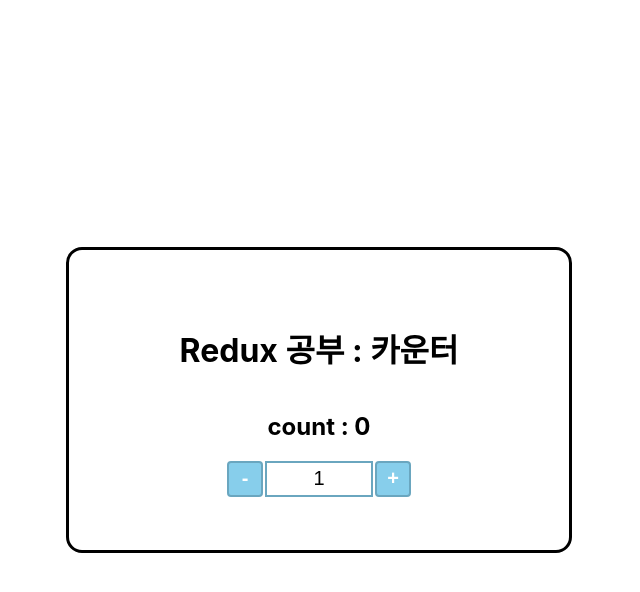
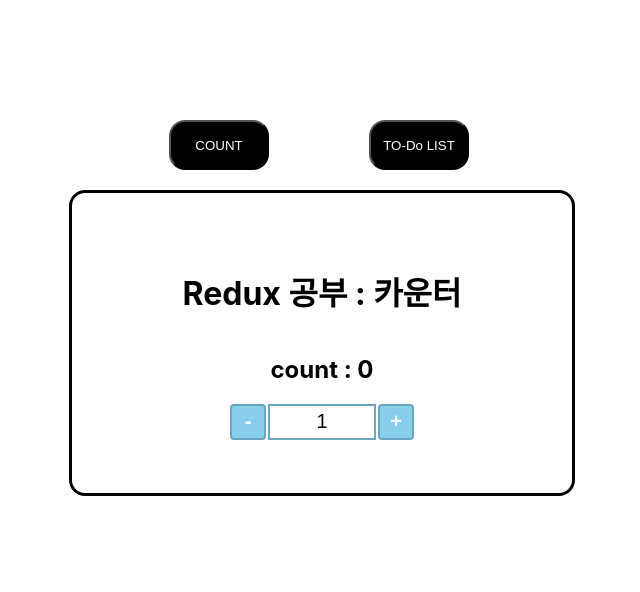
Before and after one commit to bidanee/redux-study, a React (Create React App) app: page / in a window 1280 px wide. Shown: the top 592 px of the page, without its empty margins (321-961 px from the left). Built offline with nearby package versions, Linux system fonts and the light colour scheme.

Commit message:
create mainPage

```diff
--- a/src/App.js
+++ b/src/App.js
@@ -1,10 +1,10 @@
 import "./App.css";
-import CounterContainer from "./containers/CounterContainer";
+import MainPage from "./pages/MainPage";
 
 function App() {
   return (
     <div className="App">
-      <CounterContainer />
+      <MainPage />
     </div>
   );
 }
--- a/src/components/Counter.js
+++ b/src/components/Counter.js
@@ -10,7 +10,6 @@
   };
   const isInputValid = !isNaN(inputValue) && inputValue > 0;
   return (
-    <Container>
     <Wrap>
       <Title>Redux 공부 : 카운터</Title>
 
@@ -25,19 +24,13 @@
         </Btn>
       </ItemBox>
     </Wrap>
-    </Container>
   );
 }
 
 export default Counter;
 
-const Container = styled.div`
-  display: flex;
-  justify-content: center;
-  align-items: center;
-  height: 100vh;
-`;
 const Wrap = styled.div`
+  margin-top: 10px;
   display: flex;
   flex-direction: column;
   justify-content: center;
--- /dev/null
+++ b/src/components/ToDoList.js
@@ -0,0 +1,4 @@
+const ToDoList = () => {
+  return <></>;
+};
+export default ToDoList;
--- a/src/index.js
+++ b/src/index.js
@@ -5,10 +5,10 @@
 import reportWebVitals from "./reportWebVitals";
 import { Provider } from "react-redux";
 import { createStore } from "redux";
+import counter from "./modules/counter";
+import { composeWithDevTools } from "redux-devtools-extension";
 
-import counter from "./modules/counter";
-
-const store = createStore(counter);
+const store = createStore(counter, composeWithDevTools());
 const root = ReactDOM.createRoot(document.getElementById("root"));
 root.render(
   <Provider store={store}>
--- /dev/null
+++ b/src/pages/MainPage.js
@@ -0,0 +1,48 @@
+import { useState } from "react";
+import { styled } from "styled-components";
+import CounterContainer from "../containers/CounterContainer";
+import ToDoList from "../components/ToDoList";
+
+const MainPage = () => {
+  const [category, setCategory] = useState("count");
+
+  return (
+    <Wrapper>
+      <Container>
+        <Btn onClick={() => setCategory("count")}>COUNT</Btn>
+        <Btn onClick={() => setCategory("todoList")}>TO-Do LIST</Btn>
+      </Container>
+      <Item>{category === "count" ? <CounterContainer /> : <ToDoList />}</Item>
+    </Wrapper>
+  );
+};
+
+export default MainPage;
+const Wrapper = styled.div`
+  display: flex;
+  flex-direction: column;
+  justify-content: center;
+  align-items: center;
+  height: 100vh;
+`;
+const Container = styled.div`
+  display: flex;
+  width: 500px;
+  justify-content: space-evenly;
+`;
+const Item = styled.div`
+  width: 500px;
+  height: 500px;
+  margin-top: 10px;
+`;
+const Btn = styled.button`
+  width: 100px;
+  height: 50px;
+  border-radius: 16px;
+  background-color: black;
+  color: white;
+  &:hover {
+    background-color: white;
+    color: black;
+  }
+`;
```
Also changed, not shown: src/modules/todo.js (added). Lines whose indentation alone changed are shown as unchanged.
